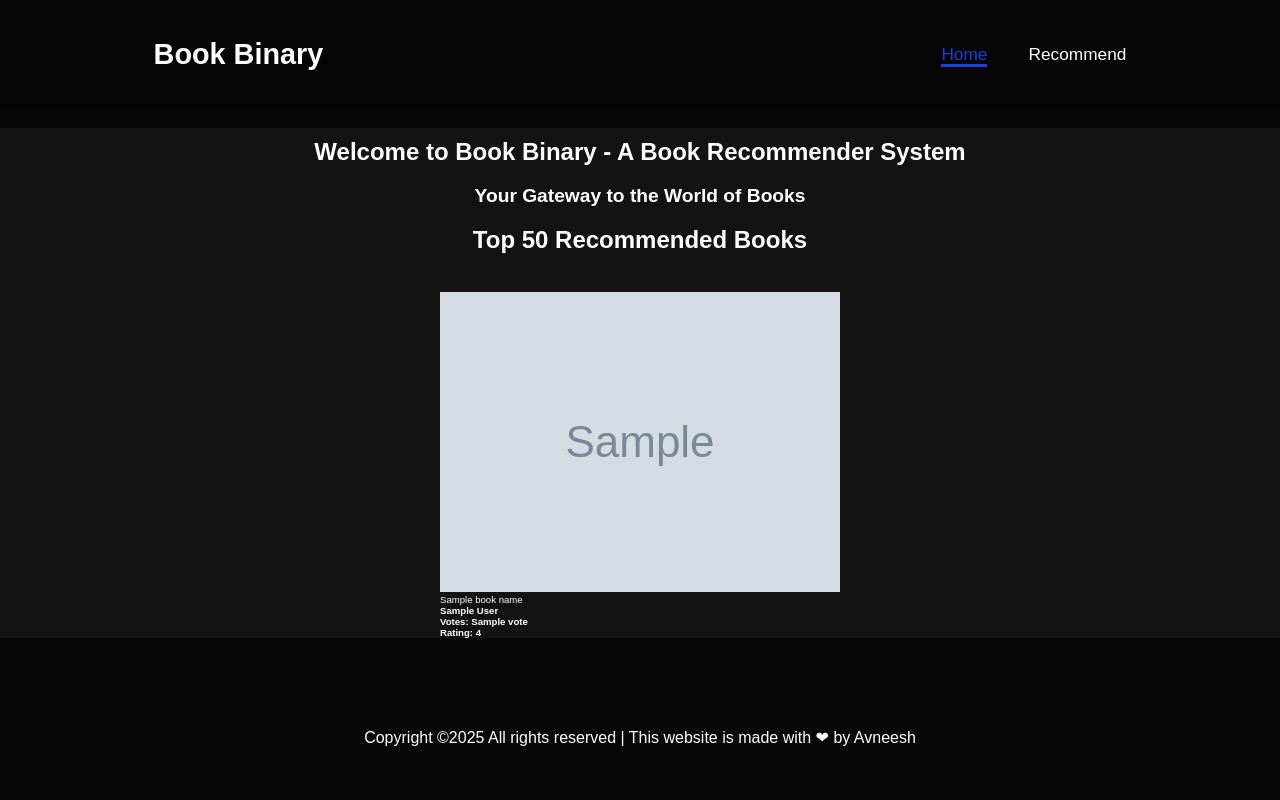
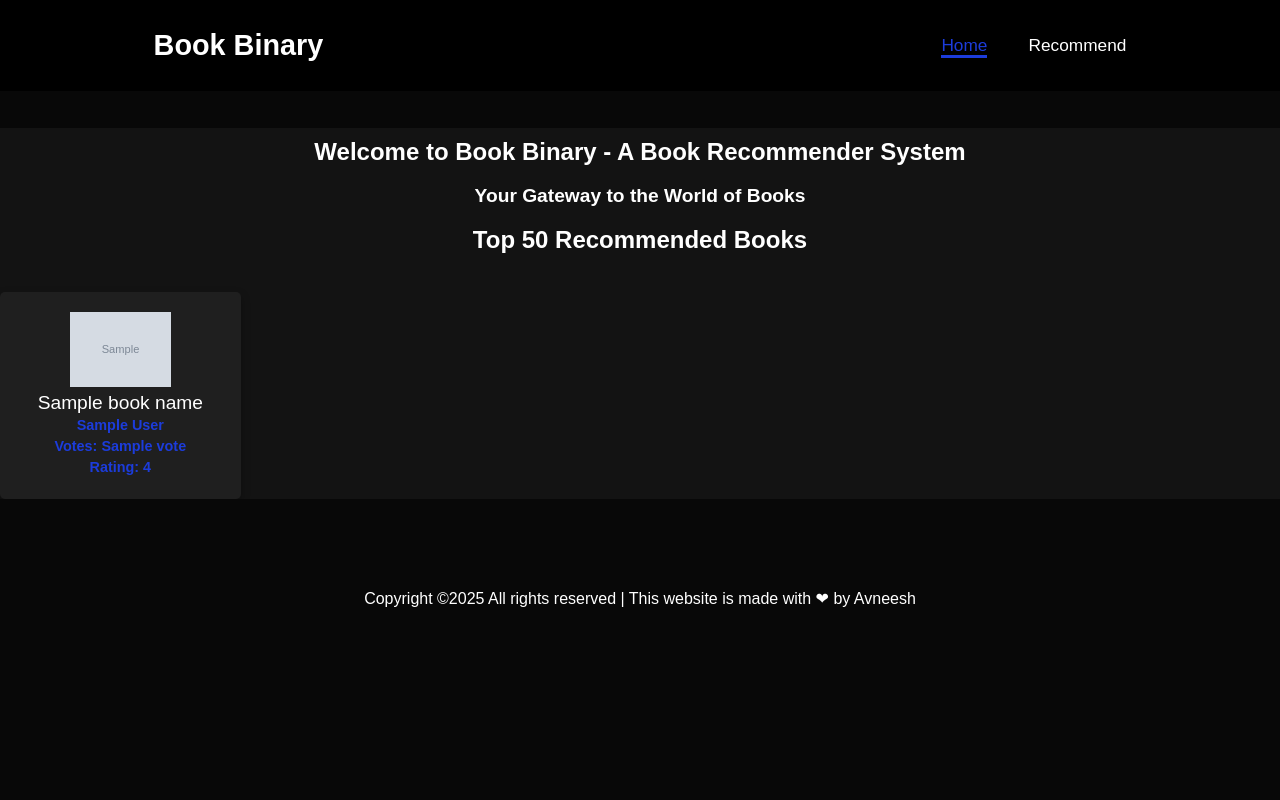
Before and after one commit to davneesh/BookBinary, a Flask app: template templates/index.html in a window 1280 px wide. Run offline with Flask 3, Linux system fonts and the light colour scheme; the template is opened without the code that fills it: most values are stand-ins (such as "Sample title", 1, 10 or a date in 2020); grey boxes marked "Sample" are stand-in pictures.

Commit message:
adding css to books

```diff
--- a/static/style.css
+++ b/static/style.css
@@ -13,6 +13,8 @@
     --second-bg-color: #131313;
     --text-color: #fff;
     --main-color: rgb(28, 60, 219);
+    --card-bg-color: #1f1f1f;
+    --card-hover-color: #2f2f2f;
 }
 html{
     font-size: 60%;
@@ -29,12 +31,13 @@ body{
     top: 0;
     left: 0;
     width: 100%;
-    padding: 4rem 12% 4rem;
-    background: rgb(0, 0, 0, 0.3);
+    padding: 3rem 12% 3rem;
+    background: rgb(0, 0, 0, 1);
     display: flex;
     justify-content: space-between;
     align-items: center;
     z-index: 5;
+    backdrop-filter: blur(10px);
 }
 .logo{
     font-size: 3rem;
@@ -87,18 +90,50 @@ body{
     margin-top: 1rem;
     margin-bottom: 2rem;
     font-size: 2.5rem;
-
 }
 .content h3 {
     margin-top: 1rem;
     margin-bottom: 2rem;
     font-size: 2rem;
-
 }
 .content h1 {
     font-size: 3rem;
     margin-top: 1.5rem;
-
+}
+.book-list {
+    display: grid;
+    grid-template-columns: repeat(auto-fill , minmax(200px, 1fr));
+    gap: 2rem;
+    width: 100%;
+}
+.book-card {
+    background: var(--card-bg-color);
+    border-radius: 5px;
+    overflow: hidden;
+    box-shadow: 0 4px 10px rgba(0, 0, 0, 0.3);
+    transition: transform 0.3s ease, background-color 0.3s ease;
+}
+.book-card:hover {
+    transform: scale(1.05);
+    background: var(--card-hover-color);
+}
+.book-details {
+    padding: 2rem;
+    text-align: center;
+}
+.book-details img {
+    width: 50%;
+    object-fit: cover;
+}
+.book-details h4 {
+    font-size: 1.5rem;
+    color: var(--main-color);
+    margin-bottom: 0.5rem;
+}
+.book-details p {
+    font-size: 2rem;
+    color: var(--text-color);
+    margin: 0.3rem 0;
 }
 ::-webkit-scrollbar {
     width: 15px;
```
